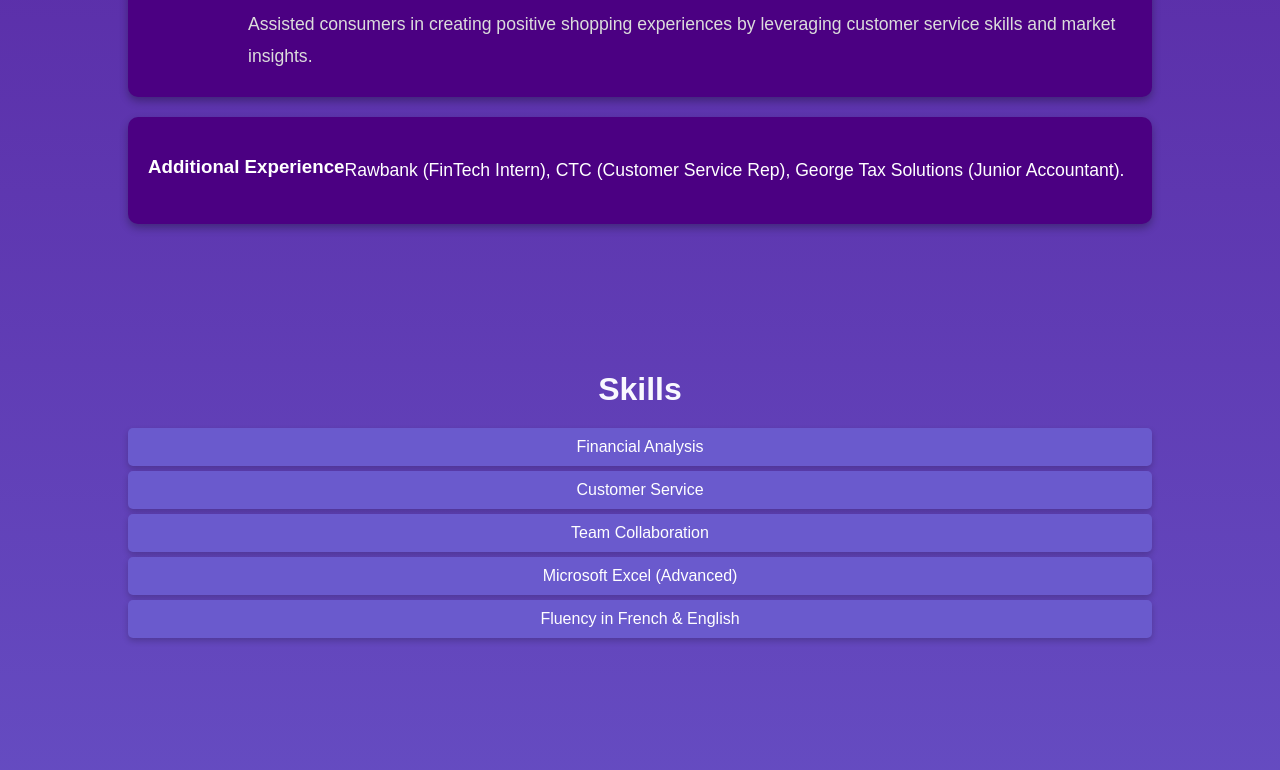
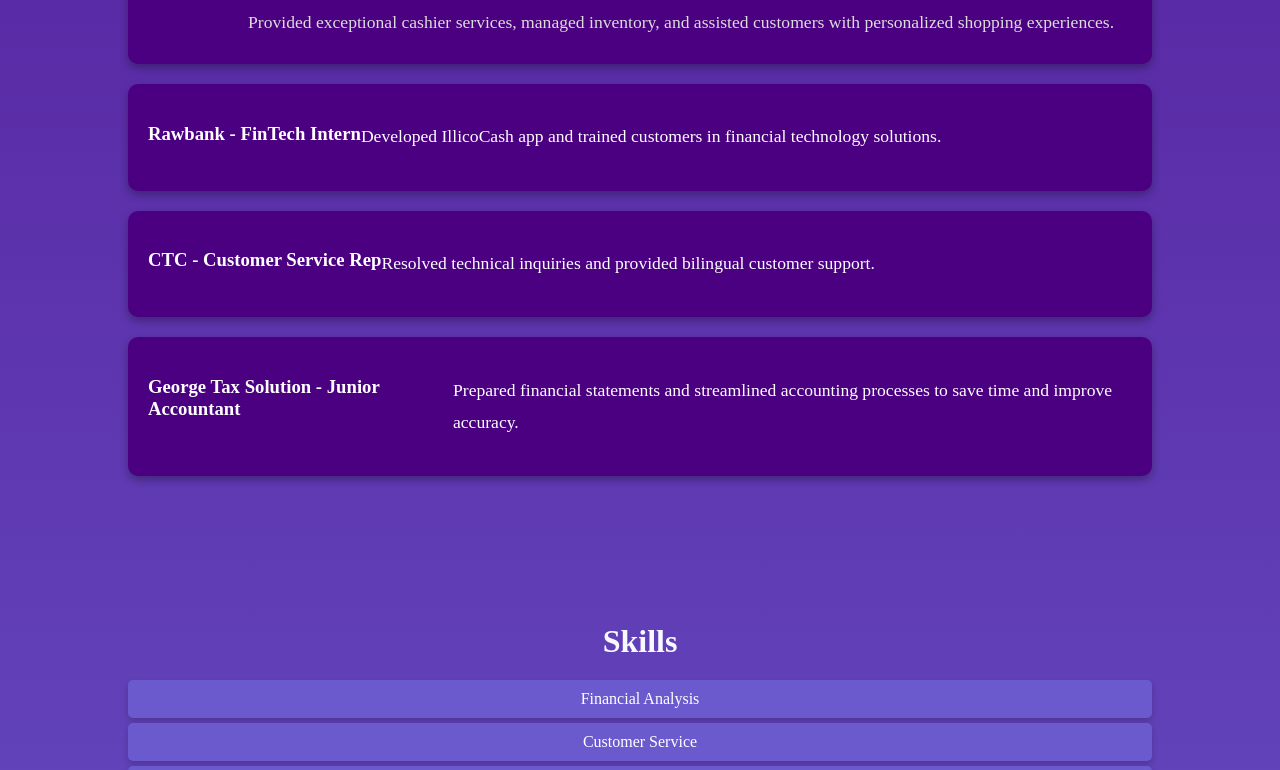
Before and after one commit to Emmanuella-Kupa/Emmanuella-Kupa-, a plain HTML site: page index.html in a window 1280 px wide. Shown: the part 1384-2154 px from the top of the page. Drawn offline with Linux system fonts and the light colour scheme.

Commit message:
Update index.html

```diff
--- a/index.html
+++ b/index.html
@@ -7,7 +7,7 @@
     <style>
         /* General Styling */
         body {
-            font-family: 'Arial', sans-serif;
+            font-family: 'Times New Roman', Times, serif;
             margin: 0;
             padding: 0;
             background: linear-gradient(to bottom, #4B0082, #6A5ACD); /* Purple Gradient */
@@ -74,7 +74,7 @@
             font-size: 1.1em;
         }
 
-        /* Cards for Education and Work Experience */
+        /* Cards for Work Experience */
         .card {
             display: flex;
             align-items: flex-start;
@@ -178,12 +178,20 @@
                 <h3>Coach - Tapestry</h3>
                 <p><strong>Role:</strong> Sales Associate III (Permanent Part-Time)</p>
                 <p><strong>Duration:</strong> 2024–Present</p>
-                <p>Assisted consumers in creating positive shopping experiences by leveraging customer service skills and market insights.</p>
+                <p>Provided exceptional cashier services, managed inventory, and assisted customers with personalized shopping experiences.</p>
             </div>
         </div>
         <div class="card">
-            <h3>Additional Experience</h3>
-            <p>Rawbank (FinTech Intern), CTC (Customer Service Rep), George Tax Solutions (Junior Accountant).</p>
+            <h3>Rawbank - FinTech Intern</h3>
+            <p>Developed IllicoCash app and trained customers in financial technology solutions.</p>
+        </div>
+        <div class="card">
+            <h3>CTC - Customer Service Rep</h3>
+            <p>Resolved technical inquiries and provided bilingual customer support.</p>
+        </div>
+        <div class="card">
+            <h3>George Tax Solution - Junior Accountant</h3>
+            <p>Prepared financial statements and streamlined accounting processes to save time and improve accuracy.</p>
         </div>
     </section>
     <section id="skills">
@@ -193,8 +201,10 @@
                 <li>Financial Analysis</li>
                 <li>Customer Service</li>
                 <li>Team Collaboration</li>
-                <li>Microsoft Excel (Advanced)</li>
-                <li>Fluency in French & English</li>
+                <li>Microsoft Office (Word, Excel, PowerPoint)</li>
+                <li>Fluent in English and French</li>
+                <li>Retail Strategies</li>
+                <li>Corporate Finance (Certified)</li>
             </ul>
         </div>
     </section>
```
